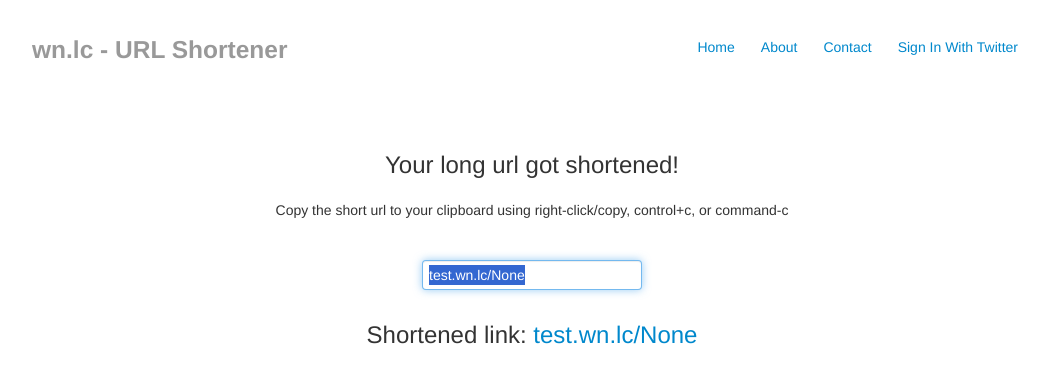
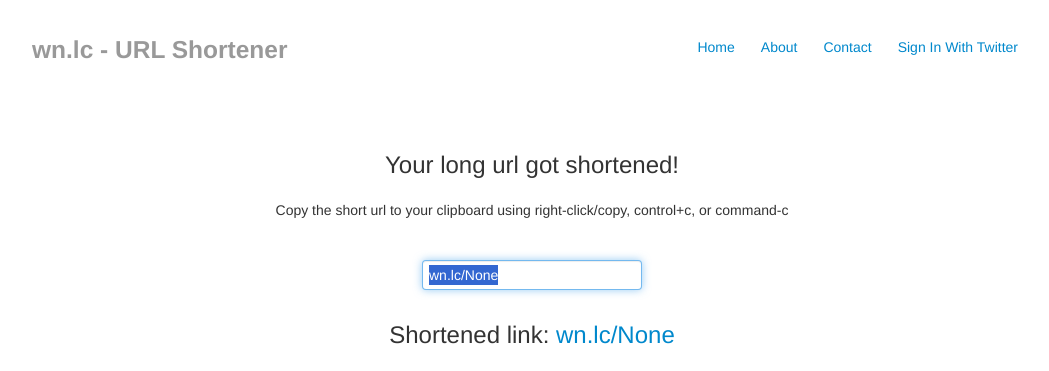
Before and after one commit to hirohope/url-shortener, a Flask app: page /_short in a window 1280 px wide. Shown: the top 371 px of the page, without its empty margins (108-1157 px from the left). Run offline with Flask 2, Linux system fonts and the light colour scheme; some libraries are stand-ins or nearby versions.

Commit message:
merge with test

```diff
--- a/myShortener/templates/mylinks.html
+++ b/myShortener/templates/mylinks.html
@@ -19,7 +19,7 @@
 			{% for link in links %}
 				<tr>
 					<td> {{loop.index}} </td>
-					<td> <a href='http://test.wn.lc/{{link.short}}'>http://test.wn.lc/{{link.short}}</a> </td>
+					<td> <a href='http://wn.lc/{{link.short}}'>http://wn.lc/{{link.short}}</a> </td>
 					<td> <a href='{{link.url}}'>{{link.url}}</a></td>
 					<td> {{link.custom}} </td>
 					<td> {{link.logs | length}}</td> <!-- <i class="icon-signal"></i>  -->
--- a/myShortener/templates/short.html
+++ b/myShortener/templates/short.html
@@ -12,10 +12,10 @@
 	<p>&nbsp;</p>
 	<form action="_short" method="GET" onsubmit="return urlCheck(this);">
 		<p class="lead">
-			<input id="url" name="url" type="text" value="test.wn.lc/{{short}}"/>
+			<input id="url" name="url" type="text" value="wn.lc/{{short}}"/>
 		</p>
 		<p class="lead">
-			Shortened link: <a href="{{short}}">test.wn.lc/{{short}}</a>
+			Shortened link: <a href="{{short}}">wn.lc/{{short}}</a>
 		</p>
 		<p class="lead">
 			Original link: <a href="{{url}}">{{url}}</a>
```
Also changed, not shown: myShortener/config.py (deleted, +0 -13 lines).
